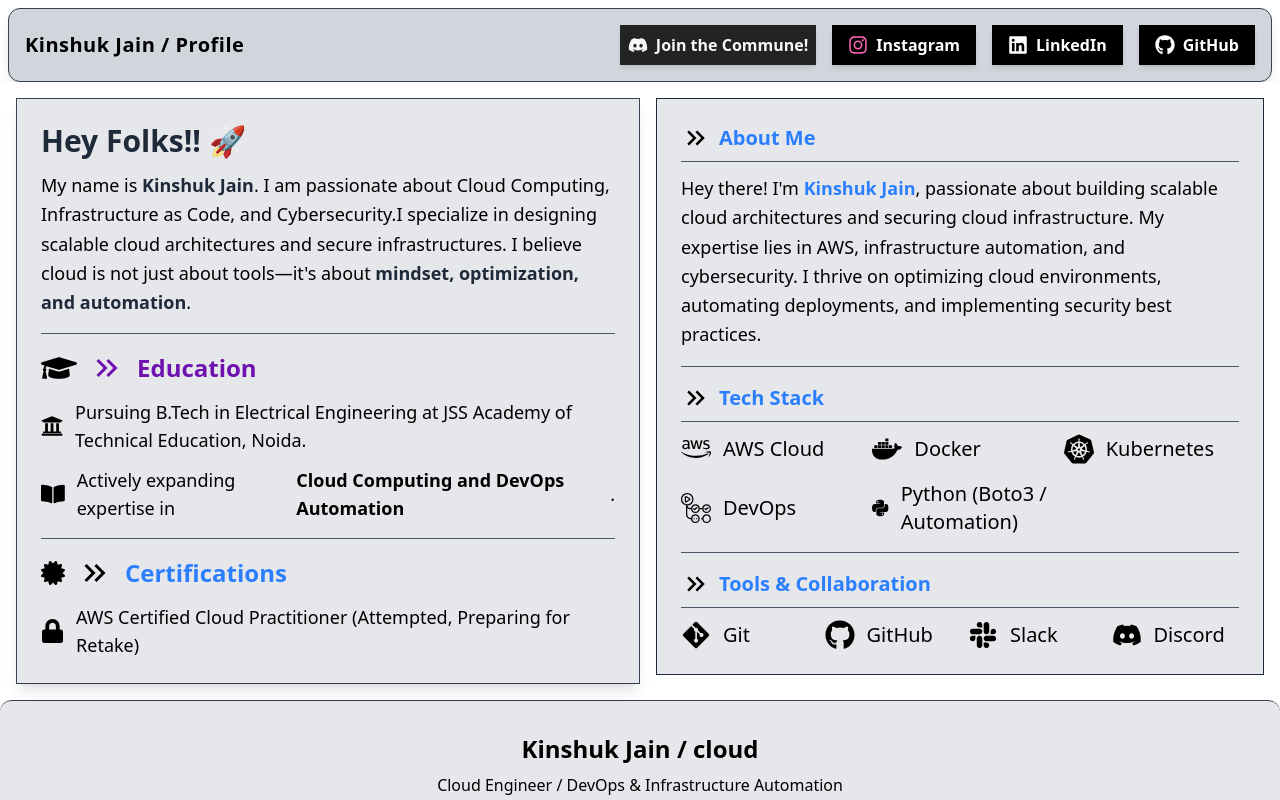
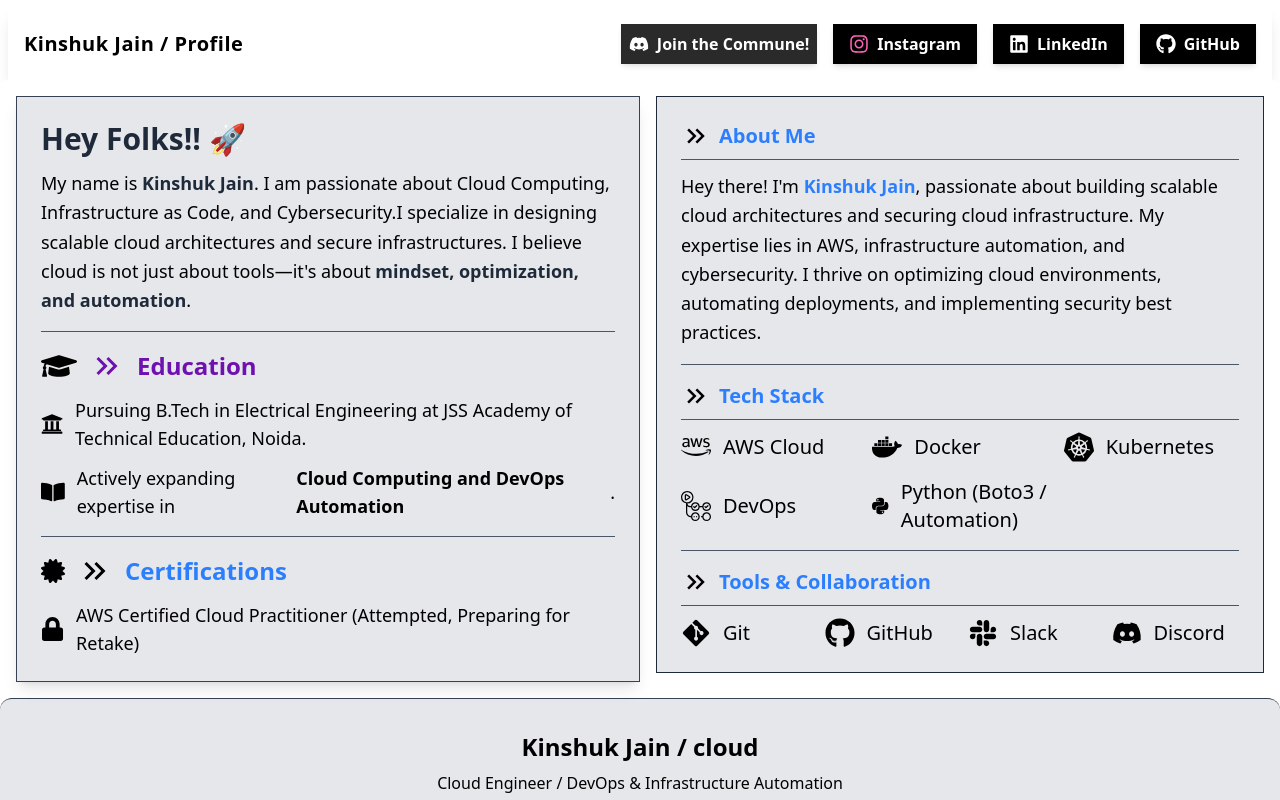
Before and after one commit to kinshukjainn/kinshukkportfolio, a React (Vite) app: page / in a window 1280 px wide. Shown: the top 800 px of the page. Built offline with nearby package versions, Linux system fonts and the light colour scheme.

Commit message:
new header changes

```diff
--- a/src/components/Header.tsx
+++ b/src/components/Header.tsx
@@ -2,7 +2,7 @@ import { FaDiscord, FaInstagram, FaLinkedin, FaGithub } from "react-icons/fa";
 
 const Header = () => {
   return (
-    <header className="bg-gray-300 border border-gray-700 rounded-xl mt-2 mx-2 p-4 flex flex-wrap justify-between items-center shadow-lg font-poppins">
+    <header className="bg-white   mt-2 mx-2 p-4 flex flex-wrap justify-between items-center shadow-lg font-poppins">
 
       {/* Portfolio Name */}
       <h1 className="text-xl font-semibold text-black tracking-wide">
```
